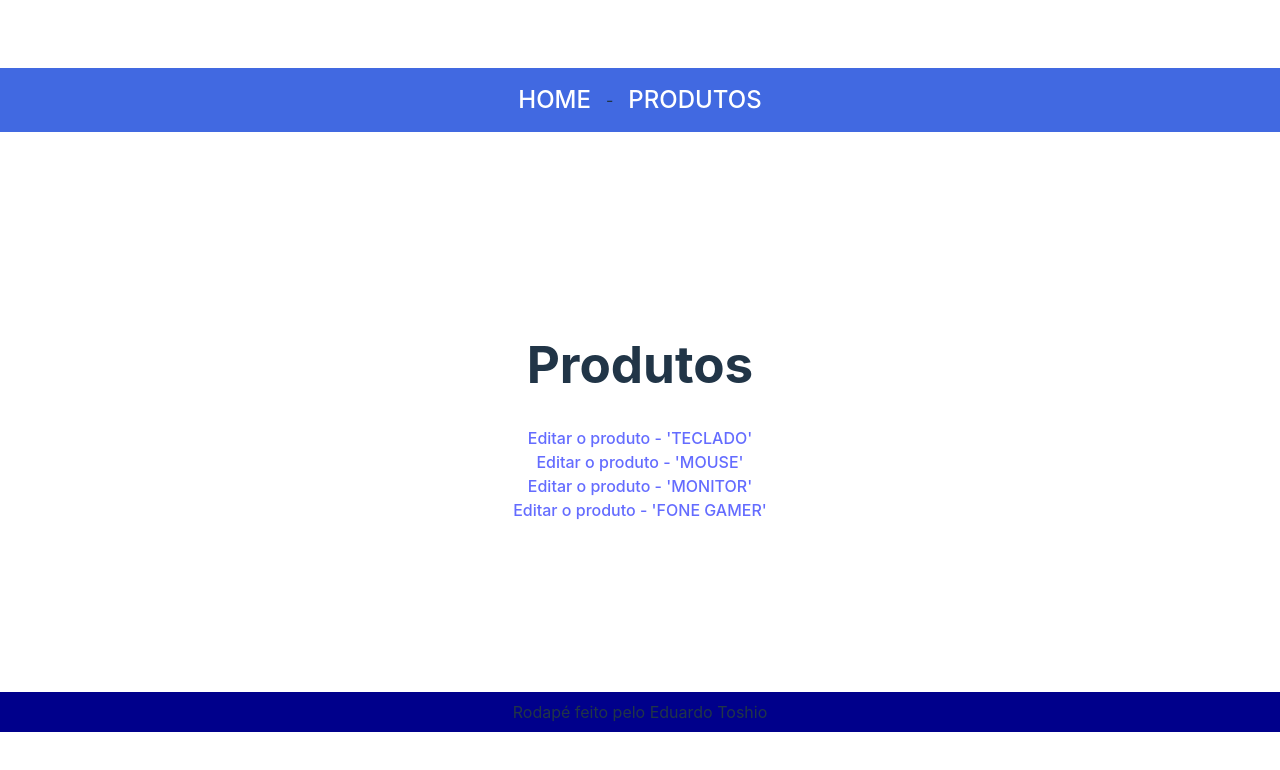
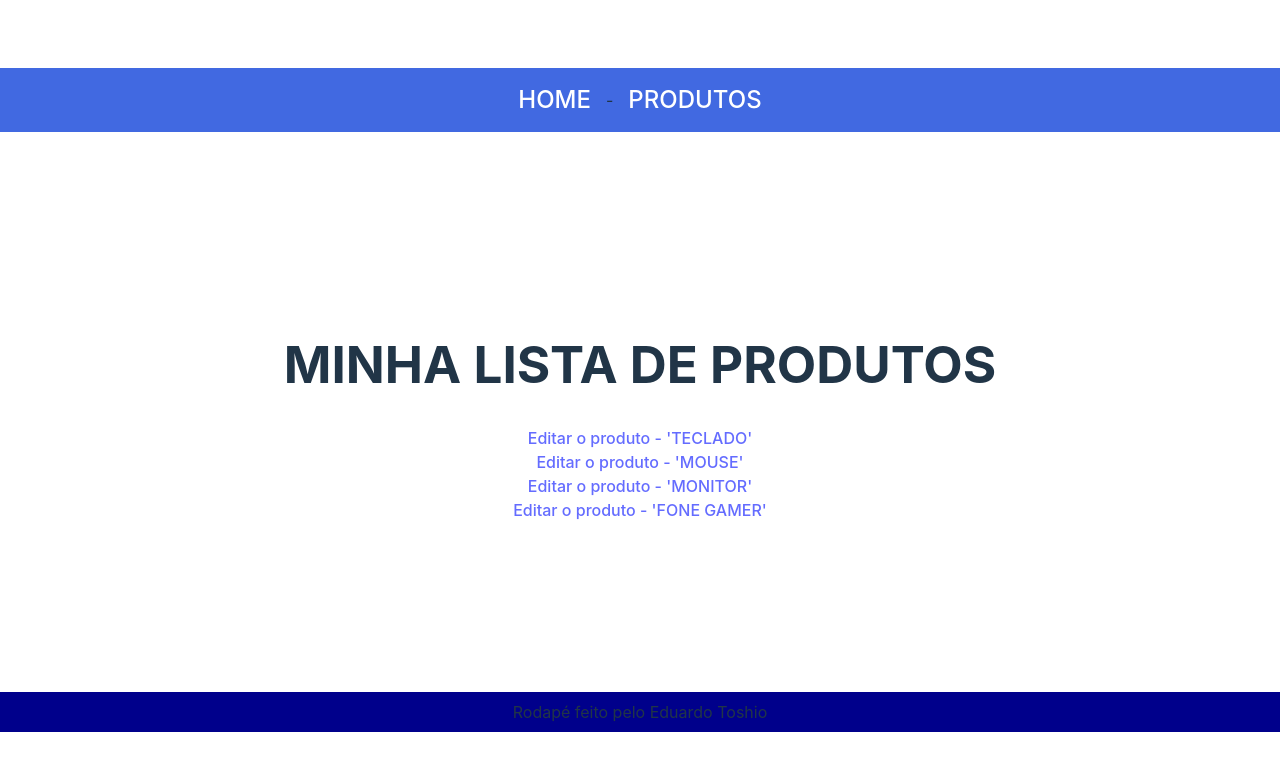
Before and after one commit to Duh0127/exercicio-rotas, a React (Vite) app: page /produtos in a window 1280 px wide. Shown: the top 770 px of the page. Built offline with nearby package versions, Linux system fonts and the light colour scheme.

Commit message:
Alterações na página de produtos

```diff
--- a/src/routes/Produtos/index.jsx
+++ b/src/routes/Produtos/index.jsx
@@ -4,7 +4,7 @@ import { Link } from "react-router-dom"
 export default function Produtos(){
     return(
         <main>
-            <h1>Produtos</h1>
+            <h1>MINHA LISTA DE PRODUTOS</h1>
             {listaProdutos.map(prod => (
                 <div key={prod.id}>
                     <Link to={`/produtos/editar/${prod.id}`}>
```
